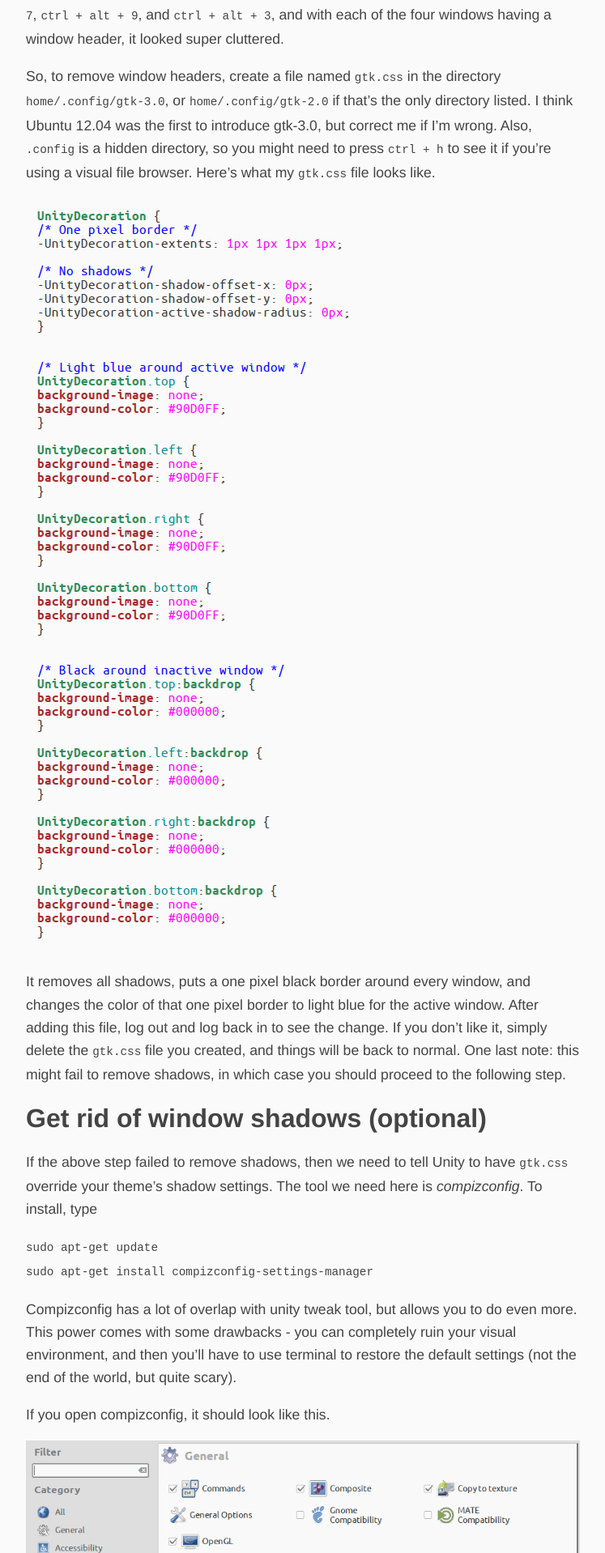
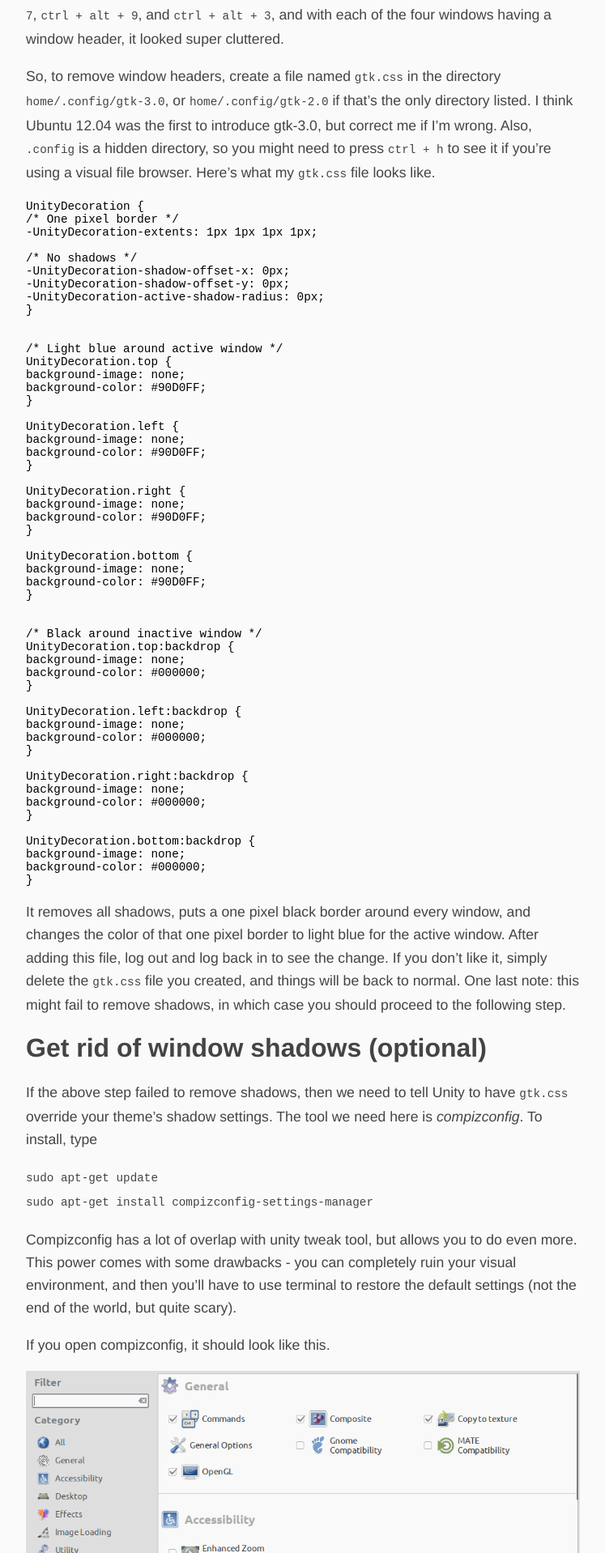
Before and after one commit to mattpetersen/mattpetersen.github.io, a Jekyll site: the page built from _posts/2017-03-19-unity-can-be-beautiful.md, in a window 1280 px wide. Shown: the part 4055-5973 px from the top of the page at 81% size, without its empty margins (266-1013 px from the left). Built offline with Jekyll 4.4.1, drawn with Linux system fonts in a browser that asks for light colours; comment, search, counter and statistics services are not loaded.

Commit message:
Change gtk.css from pic to code

```diff
--- a/_layouts/post.html
+++ b/_layouts/post.html
@@ -7,6 +7,8 @@ layout: default
     <script type="text/javascript" src="katex/katex.min.js"></script>
     <!-- Import jQuery (local) -->
     <script type="text/javascript" src="jquery-3.1.1.min.js"></script>
+    <!-- Import code-prettify (github) -->
+    <script src="https://cdn.rawgit.com/google/code-prettify/master/loader/run_prettify.js"></script>
 
     <!-- Post header -->
     <h1>{{ page.title }}</h1>
--- a/_posts/2017-03-19-unity-can-be-beautiful.md
+++ b/_posts/2017-03-19-unity-can-be-beautiful.md
@@ -51,7 +51,63 @@ A perk of having no windows headers is the extra screen real estate you get. I l
 
 So, to remove window headers, create a file named `gtk.css` in the directory `home/.config/gtk-3.0`, or `home/.config/gtk-2.0` if that's the only directory listed. I think Ubuntu 12.04 was the first to introduce gtk-3.0, but correct me if I'm wrong. Also, `.config` is a hidden directory, so you might need to press `ctrl + h` to see it if you're using a visual file browser. Here's what my `gtk.css` file looks like.
 
-<a href="/code/gtk.css"><img src='/images/unity-can-be-beautiful/gtk-css.png' style='height: 100%; object-fit: contain'/></a>
+<pre class="prettyprint">
+UnityDecoration {
+/* One pixel border */
+-UnityDecoration-extents: 1px 1px 1px 1px;
+
+/* No shadows */
+-UnityDecoration-shadow-offset-x: 0px;
+-UnityDecoration-shadow-offset-y: 0px;
+-UnityDecoration-active-shadow-radius: 0px;
+}
+
+
+/* Light blue around active window */
+UnityDecoration.top {
+background-image: none;
+background-color: #90D0FF;
+}
+
+UnityDecoration.left {
+background-image: none;
+background-color: #90D0FF;
+}
+
+UnityDecoration.right {
+background-image: none;
+background-color: #90D0FF;
+}
+
+UnityDecoration.bottom {
+background-image: none;
+background-color: #90D0FF;
+}
+
+
+/* Black around inactive window */
+UnityDecoration.top:backdrop {
+background-image: none;
+background-color: #000000;
+}
+
+UnityDecoration.left:backdrop {
+background-image: none;
+background-color: #000000;
+}
+
+UnityDecoration.right:backdrop {
+background-image: none;
+background-color: #000000;
+}
+
+UnityDecoration.bottom:backdrop {
+background-image: none;
+background-color: #000000;
+}
+</pre>
+
+<!-- <a href="/code/gtk.css"><img src='/images/unity-can-be-beautiful/gtk-css.png' style='height: 100%; object-fit: contain'/></a> -->
 
 It removes all shadows, puts a one pixel black border around every window, and changes the color of that one pixel border to light blue for the active window. After adding this file, log out and log back in to see the change. If you don't like it, simply delete the `gtk.css` file you created, and things will be back to normal. One last note: this might fail to remove shadows, in which case you should proceed to the following step.
 
--- a/css/main.css
+++ b/css/main.css
@@ -79,3 +79,8 @@ a:hover {
 @-ms-viewport{ /* IE 10 */
     width: device-width;
 }
+
+pre.prettyprint { /* Remove border from pretty code blocks */
+    font-size: 1.1em;
+    border: 0px solid transparent !important;
+}
```
